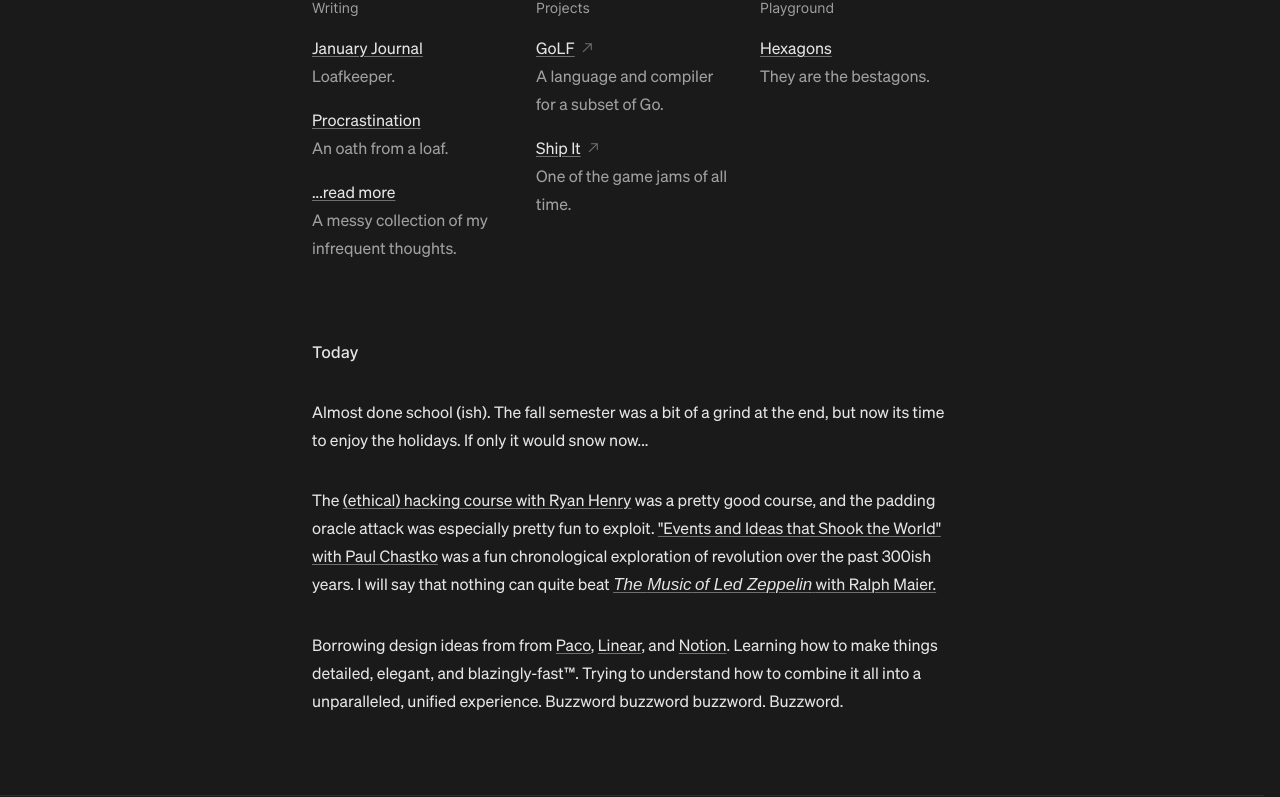
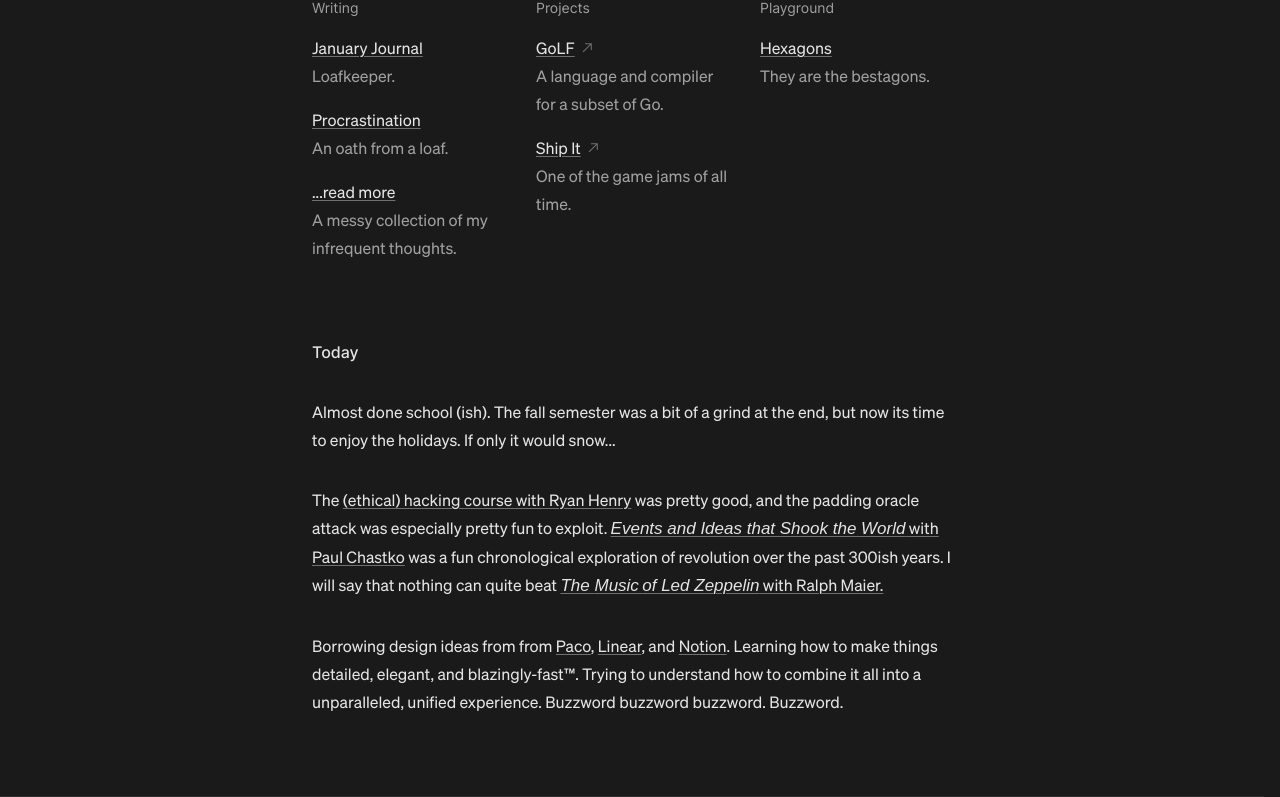
Before and after one commit to joeyvanlierop/joey, a Next.js app: page / in a window 1280 px wide. Shown: the part 363-1160 px from the top of the page. Built offline with nearby package versions, Linux system fonts and the light colour scheme; a web font is replaced by a local one.

Commit message:
Slightly changes to today section

```diff
--- a/app/page.tsx
+++ b/app/page.tsx
@@ -102,7 +102,7 @@ export default async function Home() {
             <p className="animate-enter animate-delay-[600ms]">
               Almost done school (ish). The fall semester was a bit of a grind
               at the end, but now its time to enjoy the holidays. If only it
-              would snow now...
+              would snow...
             </p>
 
             <p className="animate-enter animate-delay-[600ms]">
@@ -113,13 +113,14 @@ export default async function Home() {
               >
                 (ethical) hacking course with Ryan Henry
               </a>{" "}
-              was a pretty good course, and the padding oracle attack was
-              especially pretty fun to exploit.{" "}
+              was pretty good, and the padding oracle attack was especially
+              pretty fun to exploit.{" "}
               <a
                 target="_blank"
                 href="https://web.archive.org/web/20231202114757/https://hist.ucalgary.ca/manageprofile/courses/f23/HTST200"
               >
-                "Events and Ideas that Shook the World" with Paul Chastko
+                <em className="fancy">Events and Ideas that Shook the World</em>{" "}
+                with Paul Chastko
               </a>{" "}
               was a fun chronological exploration of revolution over the past
               300ish years. I will say that nothing can quite beat{" "}
```
